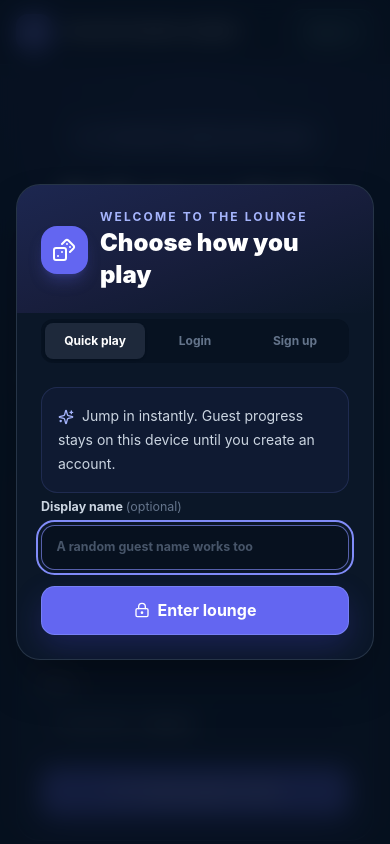
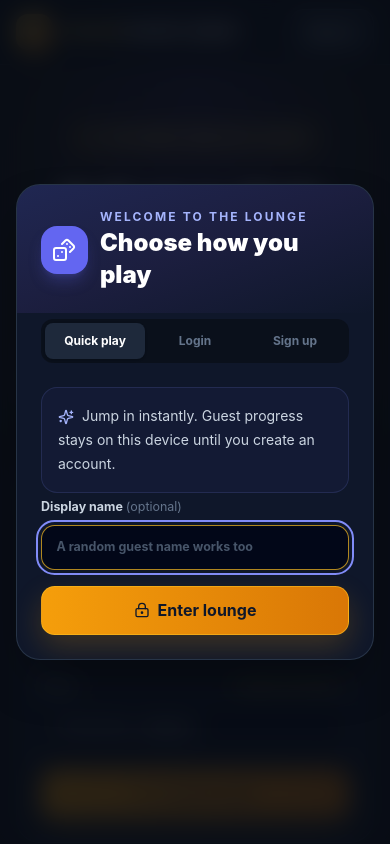
Before and after one commit to Prin-Suraset/online-boardgames, a React (Vite) app in the folder frontend/: page / in a window 390 px wide. Shown: the top 844 px of the page. Built offline with nearby package versions, Linux system fonts and the light colour scheme.

Commit message:
style(ui): apply cohesive Grand Tabletop Lounge theme across navigation, catalog, and game arena

```diff
--- a/frontend/src/components/Navbar.tsx
+++ b/frontend/src/components/Navbar.tsx
@@ -12,13 +12,15 @@ export function Navbar() {
   );
 
   return (
-    <nav className="relative z-50 border-b border-slate-800/80 bg-slate-950/75 backdrop-blur-xl">
+    <nav className="relative z-50 border-b border-slate-800/80 bg-slate-950/80 shadow-2xl shadow-black/20 backdrop-blur-xl">
       <div className="mx-auto flex h-16 w-full max-w-7xl items-center justify-between px-4 sm:px-6 lg:px-8">
         <a href="/" className="flex items-center gap-3 text-white">
-          <span className="grid size-9 place-items-center rounded-xl bg-indigo-500 shadow-lg shadow-indigo-500/20">
-            <Dices className="size-5" />
+          <span className="grid size-9 place-items-center rounded-xl border border-amber-300/35 bg-gradient-to-br from-amber-300 to-amber-600 text-slate-950 shadow-lg shadow-amber-500/20">
+            <Dices className="size-5" strokeWidth={2.5} />
           </span>
-          <span className="font-display text-sm font-black tracking-tight sm:text-base">ONLINE BOARD GAMES</span>
+          <span className="font-display text-sm font-black tracking-tight sm:text-base">
+            <span className="text-amber-300">ONLINE</span> BOARD GAMES
+          </span>
         </a>
 
         {isLoading ? (
@@ -31,12 +33,12 @@ export function Navbar() {
               type="button"
               onClick={() => { setMenuOpen((open) => !open); }}
               aria-expanded={isMenuOpen}
-              className="flex items-center gap-3 rounded-xl border border-slate-800 bg-slate-900/80 p-1.5 pr-3 text-left transition hover:border-slate-700"
+              className="flex items-center gap-3 rounded-full border border-slate-700/70 bg-slate-900/80 p-1.5 pr-3 text-left shadow-lg shadow-black/10 transition-all hover:border-amber-400/35 hover:bg-slate-800/90"
             >
-              <span className="grid size-9 place-items-center rounded-lg bg-gradient-to-br from-indigo-500 to-violet-600 text-xs font-black text-white">{initials}</span>
+              <span className="grid size-9 place-items-center rounded-full border border-amber-200/25 bg-gradient-to-br from-amber-300 to-orange-600 text-xs font-black text-slate-950">{initials}</span>
               <span className="hidden sm:block">
                 <span className="block max-w-36 truncate text-sm font-bold text-slate-100">{user.display_name}</span>
-                <span className={isGuest ? "text-[10px] font-bold tracking-wider text-amber-400 uppercase" : "text-[10px] font-bold tracking-wider text-emerald-400 uppercase"}>{user.is_admin ? "Admin" : isGuest ? "Guest" : "Member"}</span>
+                <span className={isGuest ? "mt-0.5 inline-flex rounded-full bg-amber-400/10 px-2 py-0.5 text-[9px] font-black tracking-wider text-amber-300 uppercase" : "mt-0.5 inline-flex rounded-full bg-emerald-400/10 px-2 py-0.5 text-[9px] font-black tracking-wider text-emerald-300 uppercase"}>{user.is_admin ? "Admin" : isGuest ? "Guest" : "Member"}</span>
               </span>
               <ChevronDown className="size-4 text-slate-500" />
             </button>
--- a/frontend/src/components/game/FlipCard.tsx
+++ b/frontend/src/components/game/FlipCard.tsx
@@ -31,7 +31,7 @@ export function FlipCard({
       aria-label={ariaLabel}
       aria-pressed={isRevealed}
       className={cn(
-        "group relative aspect-[2/3] w-full [perspective:1000px] disabled:opacity-100",
+        "group relative aspect-[2/3] w-full select-none rounded-xl [perspective:1000px] drop-shadow-[0_12px_18px_rgba(0,0,0,0.35)] disabled:opacity-100",
         className,
       )}
       disabled={disabled}
--- a/frontend/src/index.css
+++ b/frontend/src/index.css
@@ -4,7 +4,7 @@
 
 :root {
   color: #f1f5f9;
-  background: #020617;
+  background: #090d16;
   font-family: Inter, ui-sans-serif, system-ui, -apple-system, BlinkMacSystemFont, "Segoe UI", sans-serif;
   font-synthesis: none;
   text-rendering: optimizeLegibility;
@@ -16,7 +16,7 @@
 
 html {
   min-width: 320px;
-  background: #020617;
+  background: #090d16;
 }
 
 body {
@@ -24,8 +24,8 @@ body {
   min-height: 100vh;
   margin: 0;
   background:
-    radial-gradient(circle at 50% -20%, rgba(99, 102, 241, 0.1), transparent 36rem),
-    linear-gradient(160deg, #020617 0%, #0f172a 55%, #020617 100%);
+    radial-gradient(at 50% 0%, #1e1b4b 0%, #090d16 60%),
+    #090d16;
 }
 
 button,
@@ -60,25 +60,25 @@ button:disabled {
 .ambient-one {
   top: -15rem;
   left: -10rem;
-  background: #67e8e1;
+  background: #f59e0b;
 }
 
 .ambient-two {
   right: -15rem;
   bottom: -15rem;
-  background: #ff7a66;
+  background: #7c3aed;
 }
 
 .panel {
-  border: 1px solid rgba(255, 255, 255, 0.1);
+  border: 1px solid rgba(30, 41, 59, 0.95);
   border-radius: 1.5rem;
-  background: rgba(255, 255, 255, 0.045);
-  box-shadow: 0 24px 80px rgba(0, 0, 0, 0.2);
-  backdrop-filter: blur(18px);
+  background: rgba(15, 23, 42, 0.8);
+  box-shadow: 0 24px 80px rgba(0, 0, 0, 0.36);
+  backdrop-filter: blur(12px);
 }
 
 .eyebrow {
-  color: #67e8e1;
+  color: #fbbf24;
   font-size: 0.68rem;
   font-weight: 800;
   letter-spacing: 0.17em;
@@ -101,31 +101,35 @@ button:disabled {
 .primary-button {
   min-height: 2.8rem;
   padding: 0.72rem 1.1rem;
-  border: 1px solid rgba(129, 140, 248, 0.7);
-  color: white;
-  background: #6366f1;
-  box-shadow: 0 12px 30px rgba(79, 70, 229, 0.22);
+  border: 1px solid rgba(251, 191, 36, 0.55);
+  color: #0f172a;
+  background: linear-gradient(90deg, #f59e0b, #d97706);
+  box-shadow: 0 12px 30px rgba(245, 158, 11, 0.2);
 }
 
 .primary-button:not(:disabled):hover {
-  transform: translateY(-1px);
-  background: #4f46e5;
+  transform: translateY(-1px) scale(1.01);
+  background: linear-gradient(90deg, #fbbf24, #f59e0b);
+}
+
+.primary-button:not(:disabled):active {
+  transform: scale(0.95);
 }
 
 .secondary-button {
   min-height: 2.8rem;
   padding: 0.72rem 1.1rem;
-  border: 1px solid rgba(103, 232, 225, 0.24);
-  color: #b7f5f1;
-  background: rgba(103, 232, 225, 0.08);
+  border: 1px solid rgba(71, 85, 105, 0.6);
+  color: #e2e8f0;
+  background: rgba(30, 41, 59, 0.8);
 }
 
 .secondary-button:not(:disabled):hover,
 .ghost-button:hover,
 .icon-button:hover {
-  border-color: rgba(103, 232, 225, 0.42);
-  color: #e8fffd;
-  background: rgba(103, 232, 225, 0.12);
+  border-color: rgba(148, 163, 184, 0.55);
+  color: #f8fafc;
+  background: rgba(51, 65, 85, 0.8);
 }
 
 .ghost-button {
@@ -150,7 +154,7 @@ button:disabled {
   border-radius: 0.85rem;
   padding: 0.65rem 0.9rem;
   color: white;
-  background: rgba(7, 17, 31, 0.6);
+  background: rgba(2, 6, 23, 0.62);
   transition: border-color 160ms ease, background-color 160ms ease;
 }
 
@@ -159,8 +163,8 @@ button:disabled {
 }
 
 .text-input:focus {
-  border-color: rgba(129, 140, 248, 0.65);
-  background: rgba(7, 17, 31, 0.9);
+  border-color: rgba(251, 191, 36, 0.7);
+  background: rgba(2, 6, 23, 0.9);
 }
 
 .form-label {
@@ -170,16 +174,16 @@ button:disabled {
 }
 
 .lounge-card {
-  border: 1px solid rgba(51, 65, 85, 0.85);
+  border: 1px solid rgba(30, 41, 59, 0.95);
   border-radius: 1.5rem;
-  background: rgba(15, 23, 42, 0.82);
-  box-shadow: 0 24px 70px rgba(0, 0, 0, 0.22);
-  backdrop-filter: blur(18px);
-  transition: border-color 180ms ease, transform 180ms ease;
+  background: rgba(15, 23, 42, 0.8);
+  box-shadow: 0 24px 70px rgba(0, 0, 0, 0.3);
+  backdrop-filter: blur(12px);
+  transition: border-color 180ms ease, transform 180ms ease, box-shadow 180ms ease;
 }
 
 .lounge-card:hover {
-  border-color: rgba(99, 102, 241, 0.4);
+  border-color: rgba(245, 158, 11, 0.38);
 }
 
 .menu-action {
@@ -209,6 +213,12 @@ button:disabled {
   border-radius: 999px;
   padding: 0.35rem 0.6rem;
   background: rgba(15, 23, 42, 0.72);
+}
+
+.game-tag-accent {
+  border-color: rgba(245, 158, 11, 0.28);
+  color: #fde68a;
+  background: rgba(120, 53, 15, 0.18);
 }
 
 @keyframes table-arrive {
--- a/frontend/src/pages/index.tsx
+++ b/frontend/src/pages/index.tsx
@@ -102,15 +102,16 @@ export function HubPage() {
 
   return (
     <main className="relative min-h-[calc(100vh-4rem)] overflow-hidden bg-slate-950">
-      <div className="pointer-events-none absolute inset-x-0 top-0 h-[34rem] bg-[radial-gradient(circle_at_50%_0%,rgba(99,102,241,0.17),transparent_60%)]" />
+      <div className="pointer-events-none absolute inset-x-0 top-0 h-[38rem] bg-[radial-gradient(at_50%_0%,rgba(30,27,75,0.95)_0%,rgba(9,13,22,0)_68%)]" />
+      <div className="pointer-events-none absolute -top-32 left-1/2 size-[34rem] -translate-x-1/2 rounded-full bg-amber-500/5 blur-3xl" />
       <div className="relative mx-auto w-full max-w-7xl px-4 py-14 sm:px-6 sm:py-20 lg:px-8">
         <section className="mx-auto max-w-3xl text-center">
-          <div className="mx-auto inline-flex items-center gap-2 rounded-full border border-indigo-400/20 bg-indigo-400/10 px-4 py-2 text-xs font-bold tracking-wider text-indigo-200 uppercase">
-            <Sparkles className="size-3.5" /> Your next game starts here
+          <div className="mx-auto inline-flex items-center gap-2 rounded-full border border-amber-300/25 bg-amber-400/10 px-4 py-2 text-xs font-bold tracking-wider text-amber-200 uppercase shadow-lg shadow-amber-950/20">
+            <Sparkles className="size-3.5 text-amber-300" /> The grand tabletop lounge
           </div>
           <h1 className="mt-6 font-display text-4xl leading-tight font-black tracking-[-0.035em] text-white sm:text-6xl">
             Pull up a chair.
-            <span className="block bg-gradient-to-r from-indigo-300 via-violet-300 to-emerald-300 bg-clip-text text-transparent">Play something timeless.</span>
+            <span className="block bg-gradient-to-r from-amber-200 via-amber-400 to-orange-500 bg-clip-text text-transparent">Play something timeless.</span>
           </h1>
           <p className="mx-auto mt-5 max-w-2xl text-base leading-7 text-slate-400 sm:text-lg">
             Private rooms, instant invites, and real-time play. Start a table or enter a friend's code—no setup maze required.
@@ -118,19 +119,22 @@ export function HubPage() {
         </section>
 
         <section className="mx-auto mt-12 grid max-w-5xl gap-5 lg:grid-cols-2">
-          <article className="lounge-card p-6 sm:p-7">
+          <article className="lounge-card overflow-hidden bg-gradient-to-br from-amber-500/15 via-slate-900/90 to-slate-950 p-6 sm:p-7">
             <div className="flex items-start justify-between gap-5">
-              <div className="grid size-12 place-items-center rounded-2xl bg-indigo-500/15 text-indigo-300">
+              <div className="grid size-12 place-items-center rounded-2xl border border-amber-300/25 bg-amber-400/15 text-amber-300 shadow-lg shadow-amber-950/30">
                 <Plus className="size-6" />
               </div>
-              <span className="rounded-full bg-emerald-400/10 px-3 py-1 text-[10px] font-bold tracking-wider text-emerald-300 uppercase">Private by default</span>
+              <span className="rounded-full border border-amber-300/20 bg-amber-300/10 px-3 py-1 text-[10px] font-bold tracking-wider text-amber-200 uppercase">Private by default</span>
             </div>
             <h2 className="mt-6 text-2xl font-black text-white">Create a room</h2>
             <p className="mt-2 text-sm leading-6 text-slate-400">Choose a game and get a shareable code for your table.</p>
             <label className="form-label mt-6 block">
-              Game
+              <span className="flex items-center justify-between">
+                Game
+                <span className="rounded-full bg-slate-950/50 px-2 py-1 text-[9px] font-black tracking-wider text-amber-300 uppercase">Choose your table</span>
+              </span>
               <select
-                className="text-input mt-2 w-full appearance-none"
+                className="text-input mt-2 w-full appearance-none border-amber-200/20 bg-slate-950/65"
                 value={selectedGame}
                 onChange={(event) => { setSelectedGame(event.target.value as GameType); }}
               >
@@ -140,16 +144,16 @@ export function HubPage() {
             </label>
             <button type="button" onClick={() => { void createRoom(); }} disabled={busyAction !== null} className="primary-button mt-5 w-full py-3">
               {busyAction === "create" ? <LoaderCircle className="size-4 animate-spin" /> : <Gamepad2 className="size-4" />}
-              Create game room
+              Create room
             </button>
           </article>
 
-          <article className="lounge-card p-6 sm:p-7">
+          <article className="lounge-card overflow-hidden bg-gradient-to-br from-slate-800/70 via-slate-900/90 to-indigo-950/35 p-6 sm:p-7">
             <div className="flex items-start justify-between gap-5">
-              <div className="grid size-12 place-items-center rounded-2xl bg-emerald-500/15 text-emerald-300">
+              <div className="grid size-12 place-items-center rounded-2xl border border-slate-600/60 bg-slate-800 text-slate-200 shadow-lg shadow-black/20">
                 <LockKeyhole className="size-6" />
               </div>
-              <span className="rounded-full bg-slate-800 px-3 py-1 text-[10px] font-bold tracking-wider text-slate-400 uppercase">Invite only</span>
+              <span className="rounded-full border border-slate-700/70 bg-slate-950/50 px-3 py-1 text-[10px] font-bold tracking-wider text-slate-300 uppercase">Invite only</span>
             </div>
             <h2 className="mt-6 text-2xl font-black text-white">Join a table</h2>
             <p className="mt-2 text-sm leading-6 text-slate-400">Enter the six-character room code from your invite.</p>
@@ -170,7 +174,7 @@ export function HubPage() {
             </label>
             <button type="button" onClick={() => { void joinRoom(); }} disabled={busyAction !== null} className="secondary-button mt-5 w-full py-3">
               {busyAction === "join" ? <LoaderCircle className="size-4 animate-spin" /> : <ArrowRight className="size-4" />}
-              Join game
+              Enter game
             </button>
           </article>
         </section>
@@ -178,41 +182,41 @@ export function HubPage() {
         <section className="mt-20">
           <div className="flex flex-col justify-between gap-3 sm:flex-row sm:items-end">
             <div>
-              <p className="text-xs font-bold tracking-[0.18em] text-indigo-300 uppercase">Game catalog</p>
+              <p className="text-xs font-bold tracking-[0.18em] text-amber-300 uppercase">Game catalog</p>
               <h2 className="mt-2 text-3xl font-black text-white">Pick your table</h2>
             </div>
             <p className="text-sm text-slate-500">More classics and custom games are on the way.</p>
           </div>
 
           <div className="mt-7 grid grid-cols-1 gap-6 sm:grid-cols-2 lg:grid-cols-3">
-            <article className="group overflow-hidden rounded-3xl border border-indigo-400/25 bg-gradient-to-b from-indigo-500/10 to-slate-900 p-6 transition duration-300 hover:-translate-y-1 hover:border-indigo-400/50 hover:shadow-2xl hover:shadow-indigo-950/40">
+            <article className="group overflow-hidden rounded-3xl border border-amber-300/20 bg-gradient-to-b from-amber-500/10 via-slate-900/90 to-slate-950 p-6 transition-all duration-300 hover:-translate-y-1.5 hover:border-amber-300/50 hover:shadow-2xl hover:shadow-amber-500/10">
               <div className="flex items-center justify-between">
-                <div className="grid size-14 place-items-center rounded-2xl bg-indigo-500 text-white shadow-lg shadow-indigo-500/20"><Grid3X3 className="size-7" /></div>
+                <div className="grid size-14 place-items-center rounded-2xl bg-gradient-to-br from-amber-300 to-orange-600 text-slate-950 shadow-lg shadow-amber-500/20"><Grid3X3 className="size-7" /></div>
                 <span className="rounded-full bg-emerald-400/10 px-3 py-1 text-[10px] font-bold text-emerald-300 uppercase">Available</span>
               </div>
               <h3 className="mt-7 text-2xl font-black text-white">Tic-Tac-Toe</h3>
               <p className="mt-2 text-sm leading-6 text-slate-400">The essential three-in-a-row duel. Simple rules, sharp decisions.</p>
               <div className="mt-5 flex flex-wrap gap-2 text-[10px] font-bold tracking-wide text-slate-400 uppercase">
-                <span className="game-tag"><Users className="size-3" /> 2 players</span>
-                <span className="game-tag"><Clock3 className="size-3" /> Quick</span>
-                <span className="game-tag"><Swords className="size-3" /> Turn-based</span>
+                <span className="game-tag game-tag-accent"><Users className="size-3" /> 2 players</span>
+                <span className="game-tag"><Clock3 className="size-3" /> ~5m</span>
+                <span className="game-tag"><Swords className="size-3" /> Classic</span>
               </div>
-              <button type="button" onClick={() => { void createRoom("tictactoe"); }} className="primary-button mt-6 w-full">Quick play</button>
+              <button type="button" onClick={() => { void createRoom("tictactoe"); }} className="primary-button mt-6 w-full">Play now</button>
             </article>
 
-            <article className="group overflow-hidden rounded-3xl border border-emerald-400/25 bg-gradient-to-b from-emerald-500/10 to-slate-900 p-6 transition duration-300 hover:-translate-y-1 hover:border-emerald-400/50">
+            <article className="group overflow-hidden rounded-3xl border border-emerald-400/25 bg-gradient-to-b from-emerald-500/10 via-slate-900/90 to-slate-950 p-6 transition-all duration-300 hover:-translate-y-1.5 hover:border-amber-300/50 hover:shadow-2xl hover:shadow-amber-500/10">
               <div className="flex items-center justify-between">
-                <div className="grid size-14 place-items-center rounded-2xl bg-emerald-500 text-white shadow-lg shadow-emerald-500/20"><Hash className="size-7" /></div>
+                <div className="grid size-14 place-items-center rounded-2xl bg-gradient-to-br from-emerald-300 to-emerald-700 text-slate-950 shadow-lg shadow-emerald-500/20"><Hash className="size-7" /></div>
                 <span className="rounded-full bg-emerald-400/10 px-3 py-1 text-[10px] font-bold text-emerald-300 uppercase">Available</span>
               </div>
               <h3 className="mt-7 text-2xl font-black text-white">What number I have?</h3>
               <p className="mt-2 text-sm leading-6 text-slate-400">Read the table, manage powerful skills, and expose every rival card.</p>
               <div className="mt-5 flex flex-wrap gap-2 text-[10px] font-bold tracking-wide text-slate-400 uppercase">
-                <span className="game-tag"><Users className="size-3" /> 3–8 players</span>
+                <span className="game-tag game-tag-accent"><Users className="size-3" /> 4–8 players</span>
                 <span className="game-tag"><Swords className="size-3" /> Deduction</span>
-                <span className="game-tag"><Clock3 className="size-3" /> Strategy</span>
+                <span className="game-tag"><Clock3 className="size-3" /> ~15m</span>
               </div>
-              <button type="button" onClick={() => { void createRoom("what_number"); }} className="primary-button mt-6 w-full">Create table</button>
+              <button type="button" onClick={() => { void createRoom("what_number"); }} className="primary-button mt-6 w-full">Play now</button>
             </article>
 
             <article className="rounded-3xl border border-slate-800 bg-slate-900/60 p-6 opacity-70">
--- a/frontend/tailwind.config.js
+++ b/frontend/tailwind.config.js
@@ -4,8 +4,8 @@ export default {
   theme: {
     extend: {
       colors: {
-        "slate-950": "#07111f",
-        "slate-900": "#0b1728",
+        "slate-950": "#090d16",
+        "slate-900": "#0f172a",
         coral: "#ff7a66",
         cyan: "#67e8e1",
         mint: "#7ce6a3",
```
Also changed, not shown: frontend/src/components/game/WhatNumberBoard.tsx (+14 -11 lines), 1 other file (tests, documents, lock files or other folders).
